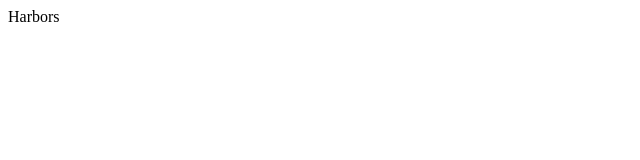
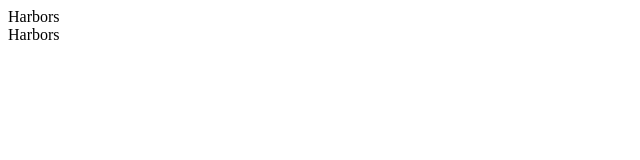
Before and after one commit to OishiTeppei/github-lecture, a plain HTML site: page index.html in a window 1280 px wide. Shown: the full height of the page, 0-640 px from the left. Drawn offline with Linux system fonts and the light colour scheme.

Commit message:
フッター作成

```diff
--- a/index.html
+++ b/index.html
@@ -10,5 +10,8 @@
   <header>
     Harbors
   </header>
+  <footer>
+    Harbors
+  </footer>
 </body>
 </html>
```
